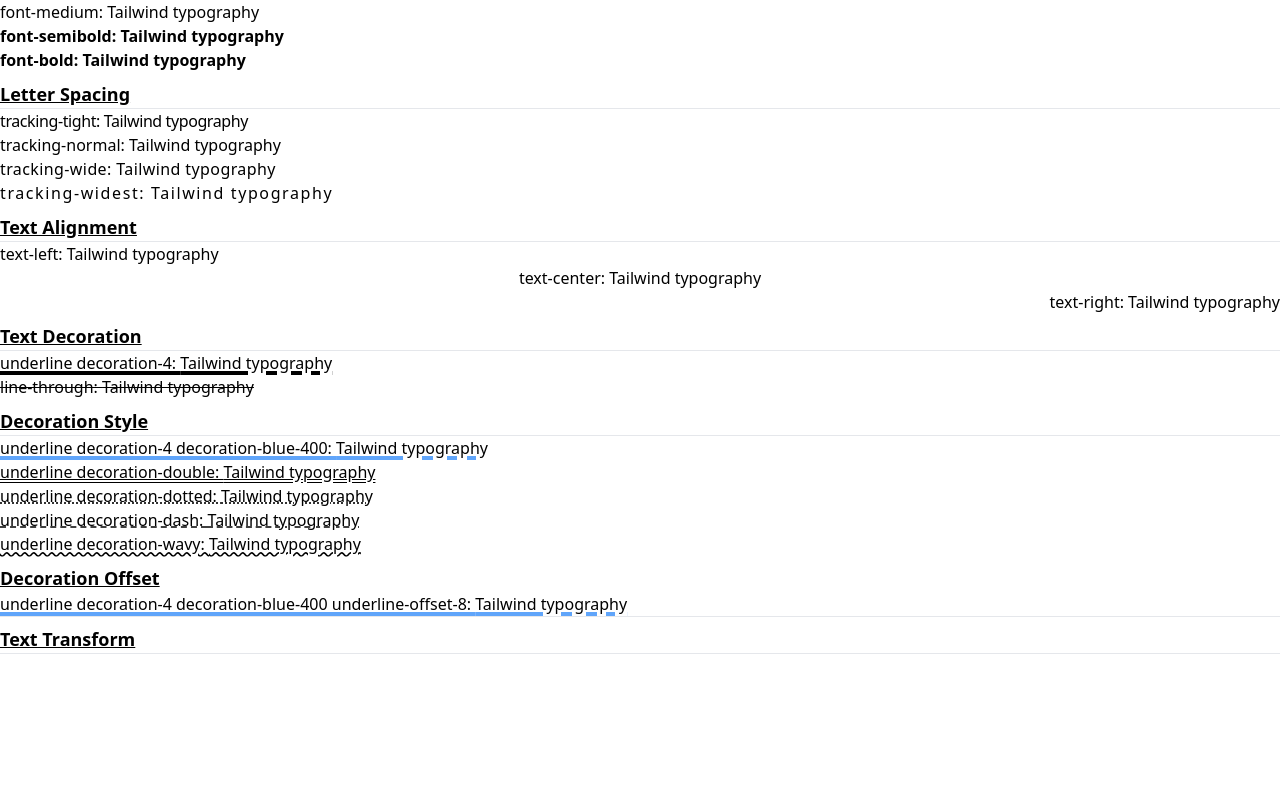
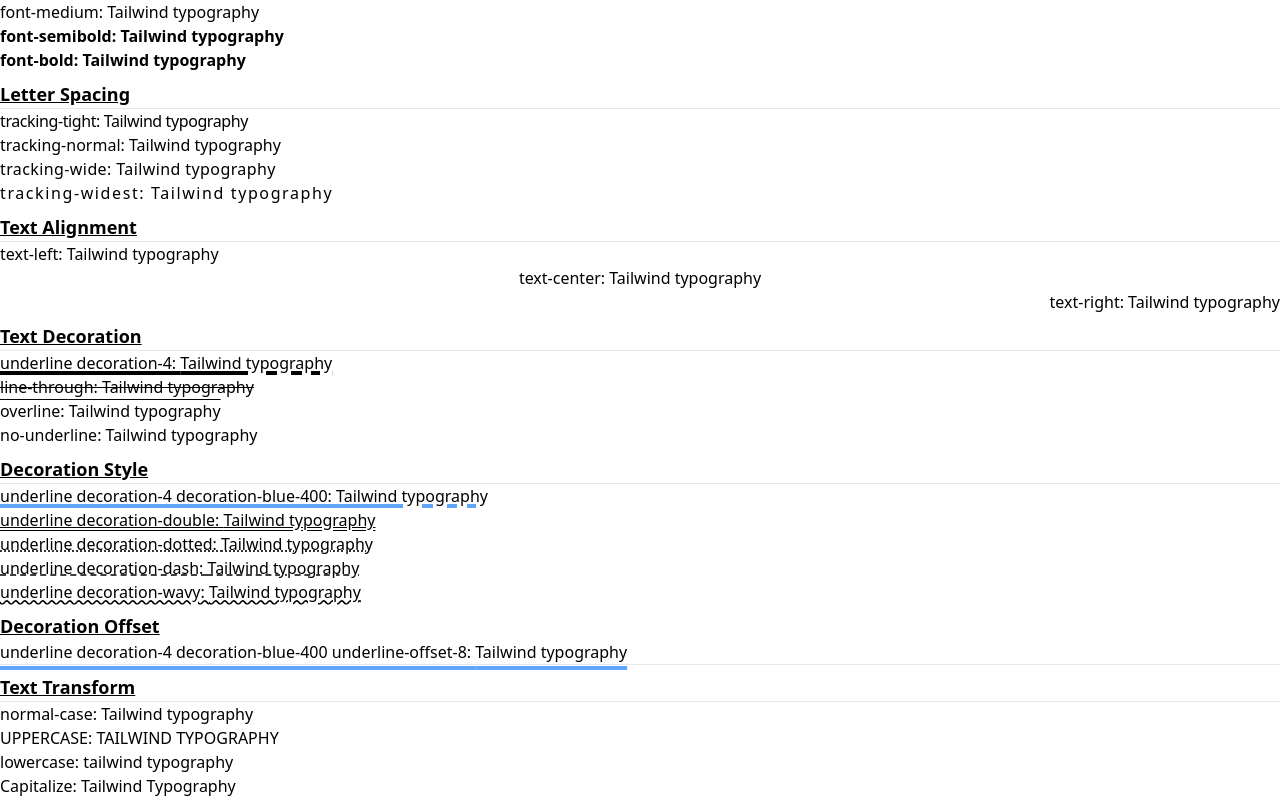
Before and after one commit to nsagias/react-tailwindcss-starter, a React (Create React App) app: page / in a window 1280 px wide. Shown: the part 444-1242 px from the top of the page. Before the commit the page ends 1098 px from the top, so only its background shows below. Built offline with nearby package versions, Linux system fonts and the light colour scheme.

Commit message:
add text transform

```diff
--- a/src/components/Typography/Typography.tsx
+++ b/src/components/Typography/Typography.tsx
@@ -54,7 +54,8 @@ export default function Typography() {
       <hr />
       <p className="underline decoration-4">underline decoration-4: {boilerplate}</p>
       <p className="line-through">line-through: {boilerplate}</p>
-
+      <p className="overline">overline: {boilerplate}</p>
+      <p className="no-underline">no-underline: {boilerplate}</p>
 
       {/* Decoration Style */}
       <p className="text-lg font-bold underline mt-2">Decoration Style</p>
@@ -68,14 +69,16 @@ export default function Typography() {
 
       {/* Decoration Offset */}
       <p className="text-lg font-bold underline mt-2">Decoration Offset</p>
-      <p className="underline decoration-4 decoration-blue-400 underline-offseet-8">underline decoration-4 decoration-blue-400 underline-offset-8: {boilerplate}</p>
+      <p className="underline decoration-4 decoration-blue-400 underline-offset-8">underline decoration-4 decoration-blue-400 underline-offset-8: {boilerplate}</p>
       <hr />
 
       {/* Text Transform */}
       <p className="text-lg font-bold underline mt-2">Text Transform</p>
       <hr />
-
-
+      <p className="normal-case">normal-case: {boilerplate}</p>
+      <p className="uppercase">uppercase: {boilerplate}</p>
+      <p className="lowercase">lowercase: {boilerplate}</p>
+      <p className="capitalize">capitalize: {boilerplate}</p>
    </div>
   );
 }
```
